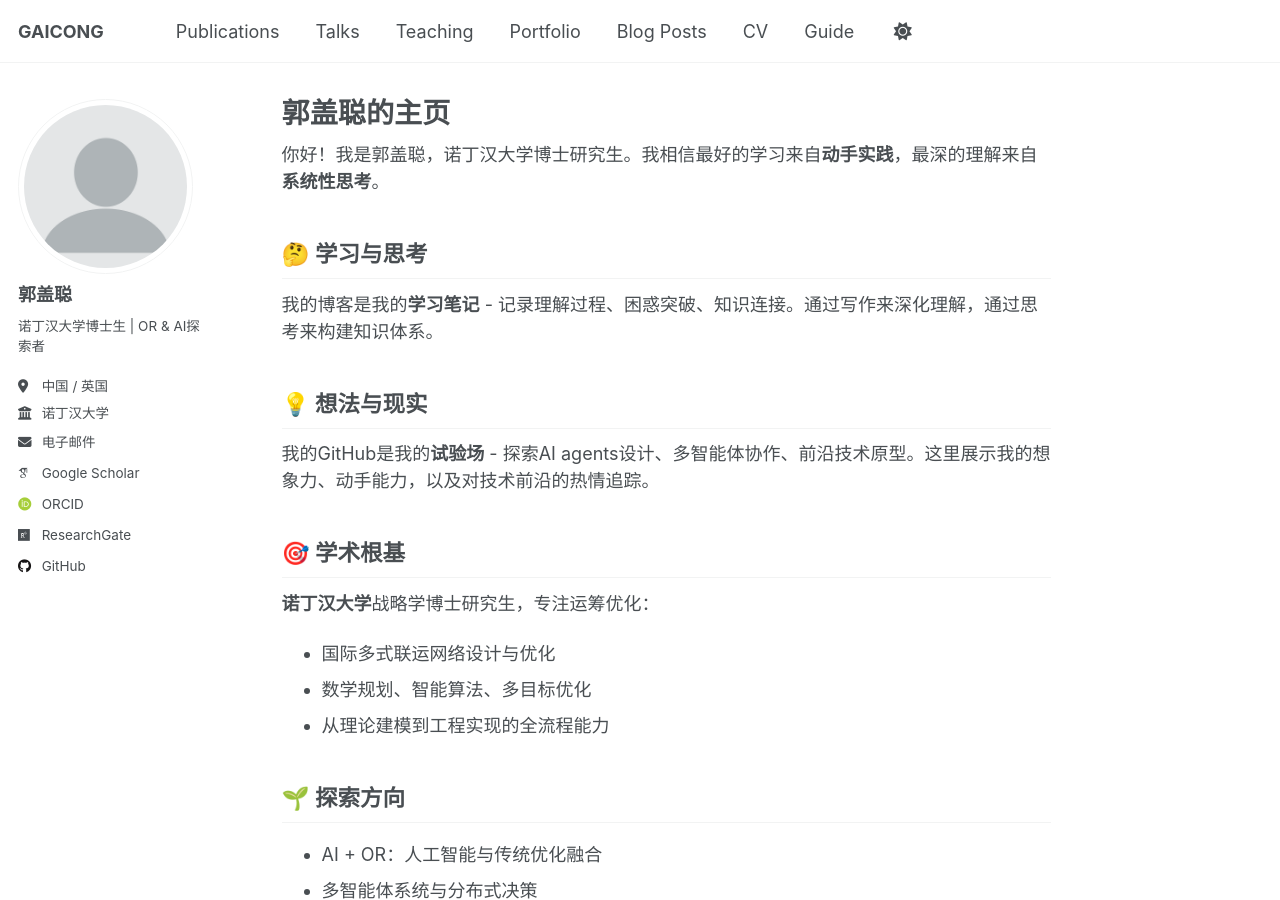
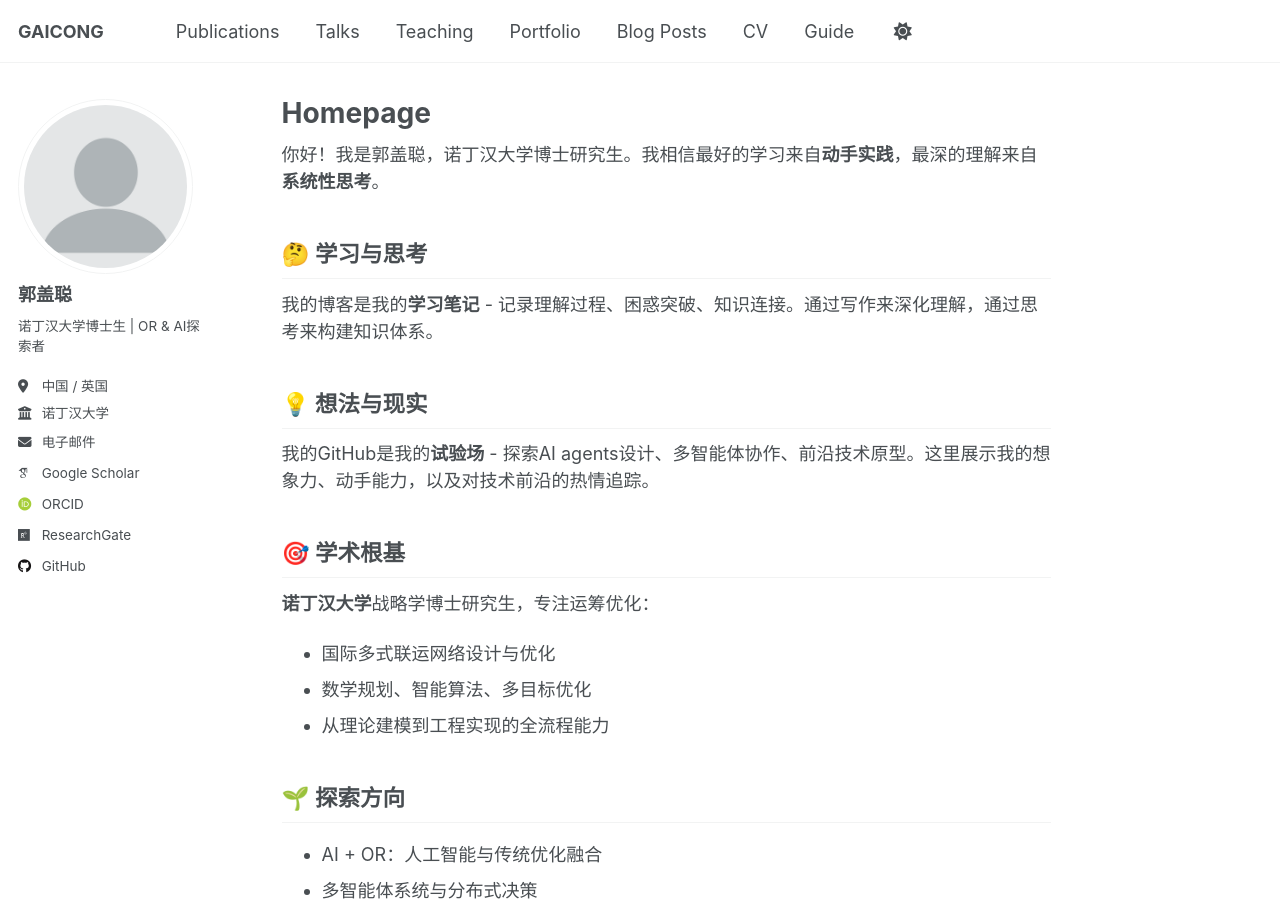
Before and after one commit to Gaicong/gaicong.github.io, a Jekyll site: the page built from _pages/about.md, in a window 1280 px wide and 900 px high. Built offline with Jekyll 4.4.1, drawn with Linux system fonts in a browser that asks for light colours; some web fonts are replaced; a script that is not in the unit is left out.

Commit message:
Update about.md

```diff
--- a/_pages/about.md
+++ b/_pages/about.md
@@ -1,6 +1,6 @@
 ---
 permalink: /
-title: "郭盖聪的主页"
+title: "Homepage"
 author_profile: true
 redirect_from:
   - /about/
```
